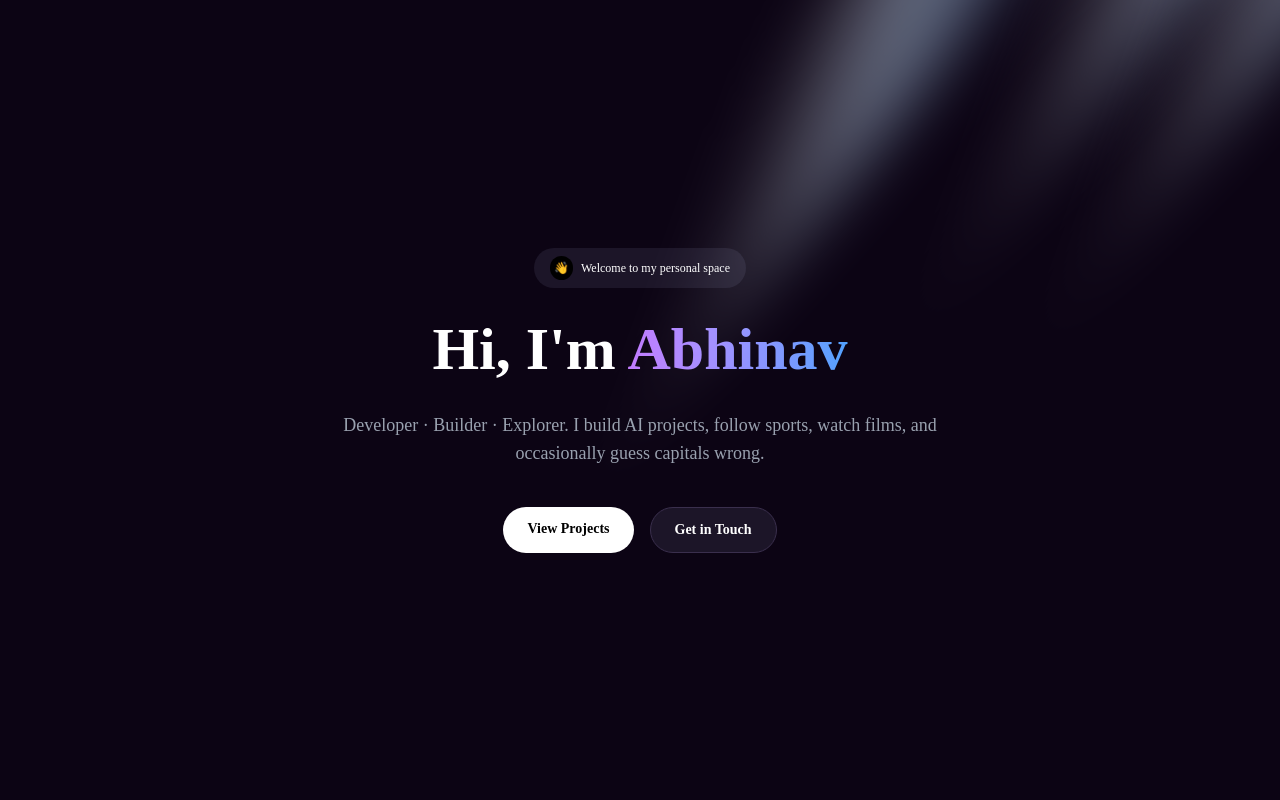
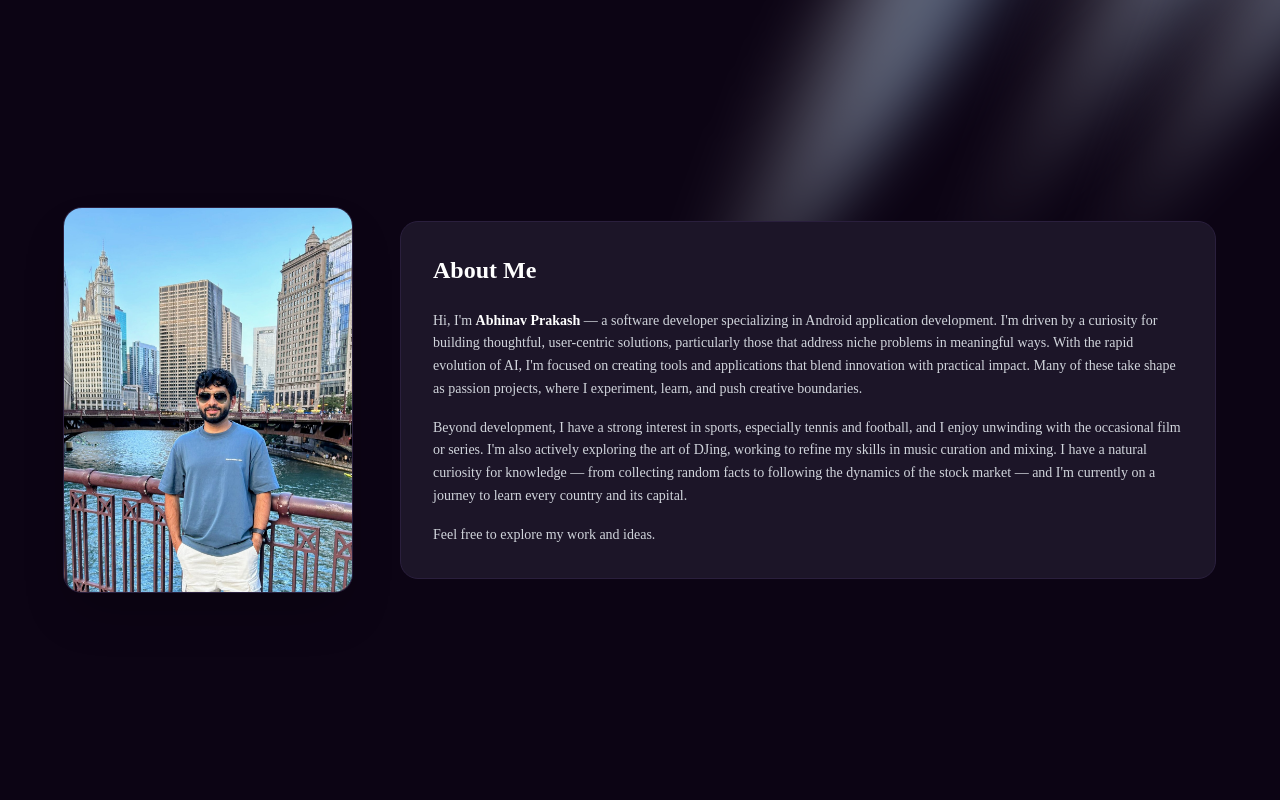
Before and after one commit to abhinavp403/personal_website, a Next.js app: page / in a window 1280 px wide. Shown: the top 800 px of the page. Built offline with nearby package versions, Linux system fonts and the light colour scheme; no server answers; the database is empty.

Commit message:
feat: redesign hero with profile photo and About Me section
Replace centered headline layout with two-column design — profile
photo on the left, About Me bio box on the right.

Co-Authored-By: Claude Sonnet 4.6 <noreply@anthropic.com>

```diff
--- a/src/components/ui/hero-1.tsx
+++ b/src/components/ui/hero-1.tsx
@@ -1,58 +1,54 @@
 "use client";
 
 import * as React from "react";
-import { Paperclip, Sparkles } from "lucide-react";
 
 const Hero1 = () => {
   return (
     <div className="min-h-screen bg-[#0c0414] text-white flex flex-col relative overflow-x-hidden">
-      {/* Gradient */}
-      <div className="flex gap-[10rem] rotate-[-20deg] absolute top-[-40rem] right-[-30rem] z-[0] blur-[4rem] skew-[-40deg]  opacity-50">
-        <div className="w-[10rem] h-[20rem]  bg-linear-90 from-white to-blue-300"></div>
-        <div className="w-[10rem] h-[20rem]  bg-linear-90 from-white to-blue-300"></div>
-        <div className="w-[10rem] h-[20rem]  bg-linear-90 from-white to-blue-300"></div>
+      {/* Background gradients */}
+      <div className="flex gap-[10rem] rotate-[-20deg] absolute top-[-40rem] right-[-30rem] z-[0] blur-[4rem] skew-[-40deg] opacity-50">
+        <div className="w-[10rem] h-[20rem] bg-linear-90 from-white to-blue-300"></div>
+        <div className="w-[10rem] h-[20rem] bg-linear-90 from-white to-blue-300"></div>
+        <div className="w-[10rem] h-[20rem] bg-linear-90 from-white to-blue-300"></div>
       </div>
-      <div className="flex gap-[10rem] rotate-[-20deg] absolute top-[-50rem] right-[-50rem] z-[0] blur-[4rem] skew-[-40deg]  opacity-50">
-        <div className="w-[10rem] h-[20rem]  bg-linear-90 from-white to-blue-300"></div>
-        <div className="w-[10rem] h-[20rem]  bg-linear-90 from-white to-blue-300"></div>
-        <div className="w-[10rem] h-[20rem]  bg-linear-90 from-white to-blue-300"></div>
+      <div className="flex gap-[10rem] rotate-[-20deg] absolute top-[-50rem] right-[-50rem] z-[0] blur-[4rem] skew-[-40deg] opacity-50">
+        <div className="w-[10rem] h-[20rem] bg-linear-90 from-white to-blue-300"></div>
+        <div className="w-[10rem] h-[20rem] bg-linear-90 from-white to-blue-300"></div>
+        <div className="w-[10rem] h-[20rem] bg-linear-90 from-white to-blue-300"></div>
       </div>
-      <div className="flex gap-[10rem] rotate-[-20deg] absolute top-[-60rem] right-[-60rem] z-[0] blur-[4rem] skew-[-40deg]  opacity-50">
-        <div className="w-[10rem] h-[30rem]  bg-linear-90 from-white to-blue-300"></div>
-        <div className="w-[10rem] h-[30rem]  bg-linear-90 from-white to-blue-300"></div>
-        <div className="w-[10rem] h-[30rem]  bg-linear-90 from-white to-blue-300"></div>
+      <div className="flex gap-[10rem] rotate-[-20deg] absolute top-[-60rem] right-[-60rem] z-[0] blur-[4rem] skew-[-40deg] opacity-50">
+        <div className="w-[10rem] h-[30rem] bg-linear-90 from-white to-blue-300"></div>
+        <div className="w-[10rem] h-[30rem] bg-linear-90 from-white to-blue-300"></div>
+        <div className="w-[10rem] h-[30rem] bg-linear-90 from-white to-blue-300"></div>
       </div>
 
-      {/* Main Content */}
-      <main className="flex-1 flex flex-col items-center justify-center px-4 text-center py-20">
-        <div className="max-w-4xl mx-auto space-y-6">
-          <div className="flex-1 flex justify-center">
-            <div className="bg-[#1c1528] rounded-full px-4 py-2 flex items-center gap-2  w-fit mx-4">
-              <span className="text-xs flex items-center gap-2">
-                <span className="bg-black p-1 rounded-full">👋</span>
-                Welcome to my personal space
-              </span>
+      {/* Main content */}
+      <main className="flex-1 flex items-center justify-center px-6 py-20 z-10">
+        <div className="max-w-6xl w-full mx-auto flex flex-col md:flex-row items-center gap-12">
+
+          {/* Left — photo */}
+          <div className="flex-shrink-0">
+            <img
+              src="/profile.jpg"
+              alt="Abhinav Prakash"
+              className="w-72 h-96 object-cover object-top rounded-2xl shadow-2xl ring-1 ring-[#2a1f3d]"
+            />
+          </div>
+
+          {/* Right — About Me box */}
+          <div className="flex-1 bg-[#1c1528] border border-[#2a1f3d] rounded-2xl p-8">
+            <h2 className="text-2xl font-bold text-white mb-6">About Me</h2>
+            <div className="space-y-4 text-gray-300 text-sm leading-relaxed">
+              <p>
+                Hi, I&apos;m <span className="text-white font-semibold">Abhinav Prakash</span> — a software developer specializing in Android application development. I&apos;m driven by a curiosity for building thoughtful, user-centric solutions, particularly those that address niche problems in meaningful ways. With the rapid evolution of AI, I&apos;m focused on creating tools and applications that blend innovation with practical impact. Many of these take shape as passion projects, where I experiment, learn, and push creative boundaries.
+              </p>
+              <p>
+                Beyond development, I have a strong interest in sports, especially tennis and football, and I enjoy unwinding with the occasional film or series. I&apos;m also actively exploring the art of DJing, working to refine my skills in music curation and mixing. I have a natural curiosity for knowledge — from collecting random facts to following the dynamics of the stock market — and I&apos;m currently on a journey to learn every country and its capital.
+              </p>
+              <p>Feel free to explore my work and ideas.</p>
             </div>
           </div>
-          {/* Headline */}
-          <h1 className="text-5xl md:text-6xl font-bold leading-tight">
-            Hi, I&apos;m <span className="bg-gradient-to-r from-purple-400 to-blue-400 bg-clip-text text-transparent">Abhinav</span>
-          </h1>
 
-          {/* Subtitle */}
-          <p className="text-lg text-gray-400 max-w-2xl mx-auto">
-            Developer · Builder · Explorer. I build AI projects, follow sports, watch films, and occasionally guess capitals wrong.
-          </p>
-
-          {/* CTA buttons */}
-          <div className="flex gap-4 justify-center flex-wrap pt-4">
-            <a href="#projects" className="bg-white text-black hover:bg-gray-200 rounded-full px-6 py-3 text-sm font-semibold transition-colors">
-              View Projects
-            </a>
-            <a href="#connect" className="bg-[#1c1528] hover:bg-[#2a1f3d] border border-[#3a2f4d] rounded-full px-6 py-3 text-sm font-semibold transition-colors">
-              Get in Touch
-            </a>
-          </div>
         </div>
       </main>
     </div>
```
Also changed, not shown: public/profile.jpg (added).
